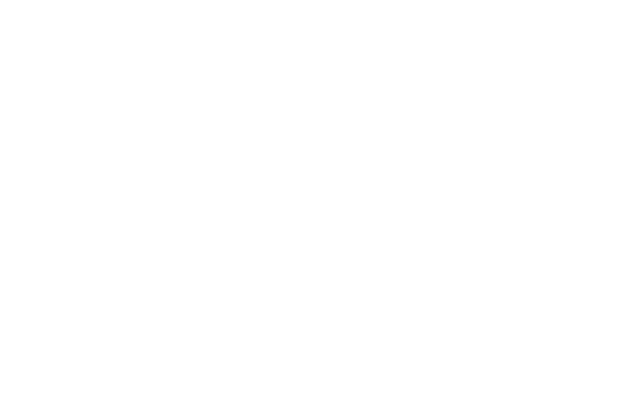
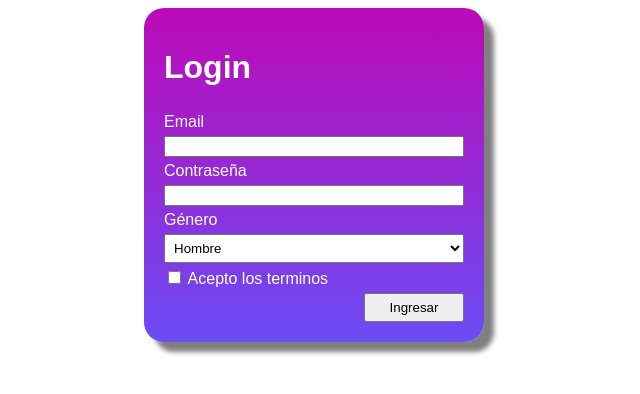
Before and after one commit to Chatham3/aspirantes-mir-html-y-css, a plain HTML site: page ejercicio2-html-y-css/inedx.html in a window 1280 px wide. Shown: the whole page, without its empty margins (326-966 px from the left). Drawn offline with Linux system fonts and the light colour scheme.

Commit message:
Implementa el formulario del ejercicio de html

```diff
--- a/ejercicio2-html-y-css/inedx.html
+++ b/ejercicio2-html-y-css/inedx.html
@@ -6,6 +6,29 @@
     <title>Login</title>
 </head>
 <body>
+    <form>
+        <h1>Login</h1>
+        <label for="email">Email</label>
+        <input type="email" name="email" id="email">
 
+        <label for="password">Contraseña</label>
+        <input type="password" name="password" id="password">
+
+        <label for="genero">Género</label>
+        <select name="genero" id="genero">
+            <label for="genero"></label>
+            <option value="Hombre">Hombre</option>
+            <option value="Mujer">Mujer</option>
+            <option value="Otro">Otro</option>
+        </select>
+        <div>
+            <input type="checkbox" name="tyc" id="tyc">
+            <label for="tyc">Acepto los terminos</label>
+        </div>
+        <div class="button">
+            <button type="submit">Ingresar</button>
+        </div>
+
+    </form>
 </body>
 </html>
--- a/ejercicio2-html-y-css/styles.css
+++ b/ejercicio2-html-y-css/styles.css
@@ -0,0 +1,44 @@
+form {
+    width: 300px;
+    background: linear-gradient(#bd09b7, #6b4cf5);
+    border-radius: 20px;
+    box-shadow: 10px 10px 5px 0px grey;
+    margin: 0 auto;
+
+    display: flex;
+    flex-direction: column;
+
+    padding: 20px;
+
+    gap: 5px;
+
+    font-family: sans-serif;
+
+    color: white;
+}
+
+select {
+    padding: 5px;
+}
+
+button {
+    padding: 5px 15px;
+    float: right;
+    width: 100px;
+}
+
+body {
+    display: flex;
+}
+
+@media (max-width: 500px) {
+    form {
+        width: 100%;
+    }
+}
+
+@media (min-width: 500px) {
+    form {
+        width: 300px;
+    }
+}
```
